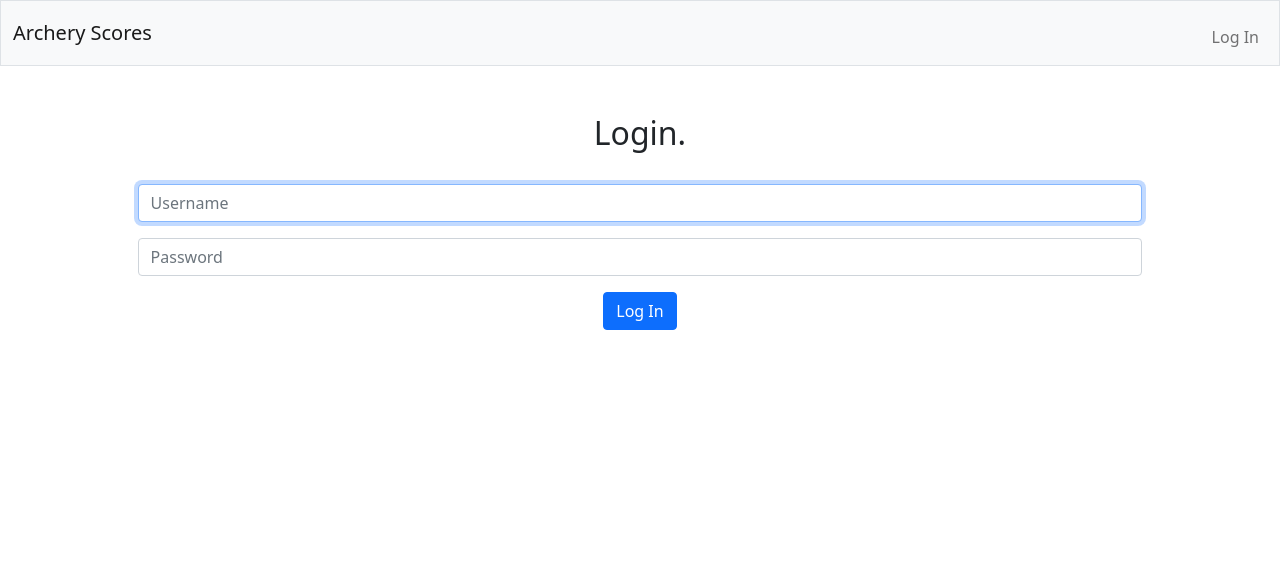
After one commit to corey-richardson/archery-scores, a Flask app: page /login in a window 1280 px wide. The commit adds this page. Shown: the top 570 px of the page. Run offline with Flask 3, Linux system fonts and the light colour scheme.

Commit message:
Added Login and Authentication

```diff
--- a/Project/app.py
+++ b/Project/app.py
@@ -1,10 +1,13 @@
 import sqlite3
 from datetime import date
 
-from flask import Flask, render_template
+from flask import Flask, redirect, render_template, request, session, url_for
 from flask_session import Session
+from werkzeug.security import check_password_hash, generate_password_hash
+
 from archeryutils import load_rounds
 
+from helpers import login_required
 
 # Configure application
 app = Flask(__name__)
@@ -22,10 +25,52 @@ db = conn.cursor()
 
 
 @app.route("/")
+@login_required
 def index():
     return render_template("index.html")
 
+@app.route("/failure")
+def failure():
+    error_message = request.args.get("ERR_MSG", "Undefined Error.")
+    return render_template("failure.html", ERR_MSG=error_message)
+
+@app.route("/login", methods=["GET", "POST"])
+def login():
+    session.clear()
+
+    if request.method == "POST":
+        if not request.form.get("username"):
+             return redirect(url_for("failure", ERR_MSG="Username field was left empty."))
+        if not request.form.get("password"):
+            return redirect(url_for("failure", ERR_MSG="Password field was left empty."))
+
+        users = db.execute(
+            "SELECT * FROM Archer WHERE username = ?",
+            (request.form.get("username"),)
+        ).fetchall()
+
+        print(users)
+
+        if len(users) != 1 or not check_password_hash(users[0][4], request.form.get("password")):
+            return redirect(url_for("failure", ERR_MSG="Username or password invalid!"))
+
+        session["user_id"] = users[0][0]
+        return redirect("/")
+
+    return render_template("login.html")
+
+
+@app.route("/logout")
+def logout():
+    """Log user out"""
+    # Forget any user_id
+    session.clear()
+    # Redirect user to login form
+    return redirect("/login")
+
+
 @app.route("/submit", methods=["get","post"])
+@login_required
 def submit():
     today = date.today().strftime('%Y-%m-%d')
 
--- a/Project/templates/layout.html
+++ b/Project/templates/layout.html
@@ -31,7 +31,6 @@
                         </ul>
                     {% else %}
                         <ul class="navbar-nav ms-auto mt-2">
-                            <li class="nav-item"><a class="nav-link" href="/register">Register</a></li>
                             <li class="nav-item"><a class="nav-link" href="/login">Log In</a></li>
                         </ul>
                     {% endif %}
--- /dev/null
+++ b/Project/templates/login.html
@@ -0,0 +1,19 @@
+{% extends "layout.html" %}
+
+{% block title %}
+    Log In
+{% endblock %}
+
+{% block main %}
+<h2>Login.</h2> <br>
+
+    <form action="/login" method="post">
+        <div class="mb-3">
+            <input autocomplete="off" autofocus class="form-control mx-auto w-auto" id="username" name="username" placeholder="Username" type="text" required>
+        </div>
+        <div class="mb-3">
+            <input class="form-control mx-auto w-auto" id="password" name="password" placeholder="Password" type="password" required>
+        </div>
+        <button class="btn btn-primary" type="submit">Log In</button>
+    </form>
+{% endblock %}
```
Also changed, not shown: Project/helpers.py (added, +13 -0 lines), Project/templates/failure.html (added, +11 -0 lines), Project/templates/index.html (+9 -0 lines), Project/static/database.db, 2 other files.
